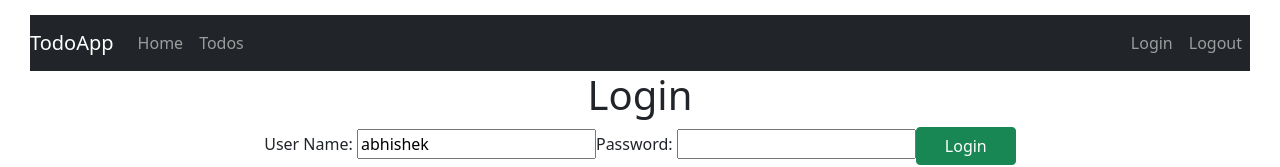
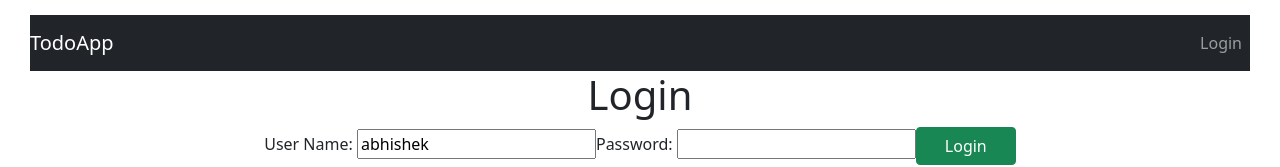
Before and after one commit to abhishekaman3015/todoapp, a React (Create React App) app: page / in a window 1280 px wide. Shown: the top 167 px of the page. Built offline with nearby package versions, Linux system fonts and the light colour scheme.

Commit message:
Menu hiding based on sessionStorage

```diff
--- a/src/components/ToDoApp/AuthenticationService.js
+++ b/src/components/ToDoApp/AuthenticationService.js
@@ -6,6 +6,14 @@ class AuthenticationService {
     logout(){
         sessionStorage.removeItem('authenticatedUser');
     }
+
+    isUserLoggedIn(){
+        let user = sessionStorage.getItem('authenticatedUser');
+        if (user===null) {
+            return false;
+        }
+           return true;
+    }
 }
 
 export default new AuthenticationService()
--- a/src/components/ToDoApp/ToDoApp.jsx
+++ b/src/components/ToDoApp/ToDoApp.jsx
@@ -186,17 +186,19 @@ class ListTodosComponent extends Component {
 
 class HeaderComponent extends Component{
     render() {
+        const isUserLoggedIn = AuthenticationService.isUserLoggedIn();
+        console.log(isUserLoggedIn);
         return(
             <header>
                 <nav className="navbar navbar-expand-md navbar-dark bg-dark">
                     <div><a href="http://www.todo.com/" className="navbar-brand">TodoApp</a></div>
                     <ul className="navbar-nav">
-                        <li> <Link className="nav-link" to="/welcome/abhishek">Home</Link></li>
-                        <li> <Link className="nav-link" to="/todos">Todos</Link></li>
+                        { isUserLoggedIn && <li> <Link className="nav-link" to="/welcome/abhishek">Home</Link></li>}
+                       { isUserLoggedIn && <li> <Link className="nav-link" to="/todos">Todos</Link></li> }
                     </ul>
                     <ul className="navbar-nav navbar-collapse justify-content-end">
-                        <li> <Link className="nav-link" to="/login">Login</Link></li>
-                        <li> <Link className="nav-link" to="/logout" onClick={AuthenticationService.logout}>Logout</Link></li>
+                       { !isUserLoggedIn && <li><Link className="nav-link" to="/login">Login</Link></li>}
+                      { isUserLoggedIn && <li><Link className="nav-link" to="/logout" onClick={AuthenticationService.logout}>Logout</Link></li>}
                     </ul>
                 </nav>
             </header>
```
